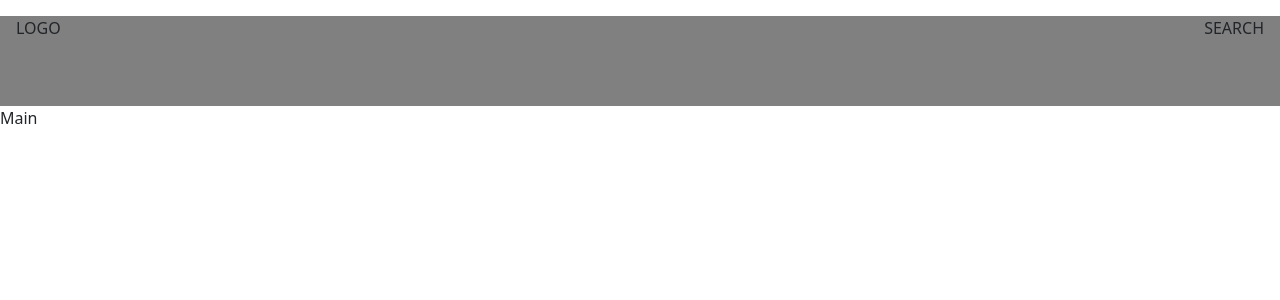
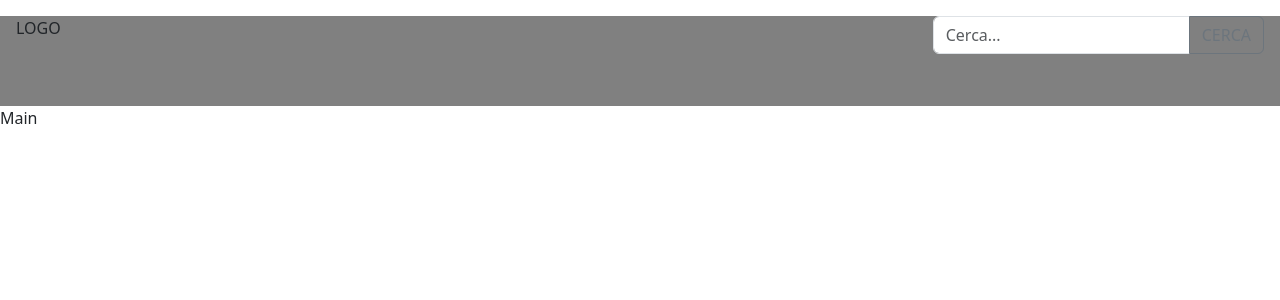
Before and after one commit to Stefanospedicato/react-boolflix, a React app: page / in a window 1280 px wide. Shown: the top 300 px of the page. Built offline with nearby package versions, Linux system fonts and the light colour scheme; the HTML template or start-up script is replaced by a standard one.

Commit message:
feat: add base structure to header

```diff
--- a/src/components/Header.jsx
+++ b/src/components/Header.jsx
@@ -3,7 +3,24 @@ const Header = () => {
     <header>
       <div className="d-flex justify-content-between m-3">
         <div className="logo">LOGO</div>
-        <div className="search">SEARCH</div>
+        <div className="search">
+          <div className="input-group mb-3">
+            <input
+              type="text"
+              className="form-control"
+              placeholder="Cerca..."
+              aria-label="Example text with button addon"
+              aria-describedby="button-addon1"
+            />
+            <button
+              className="btn btn-outline-secondary"
+              type="button"
+              id="button-addon1"
+            >
+              CERCA
+            </button>
+          </div>
+        </div>
       </div>
     </header>
   );
```
